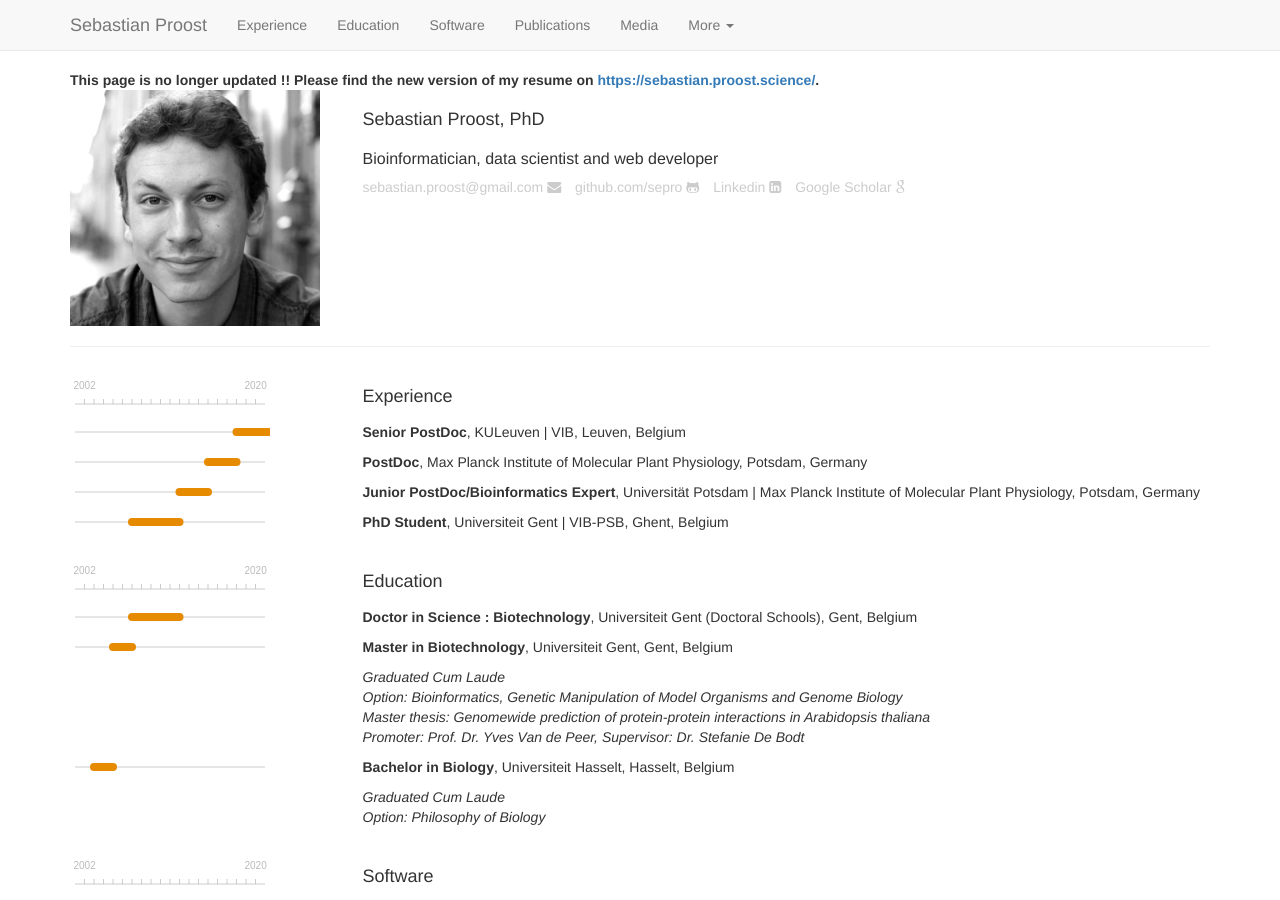
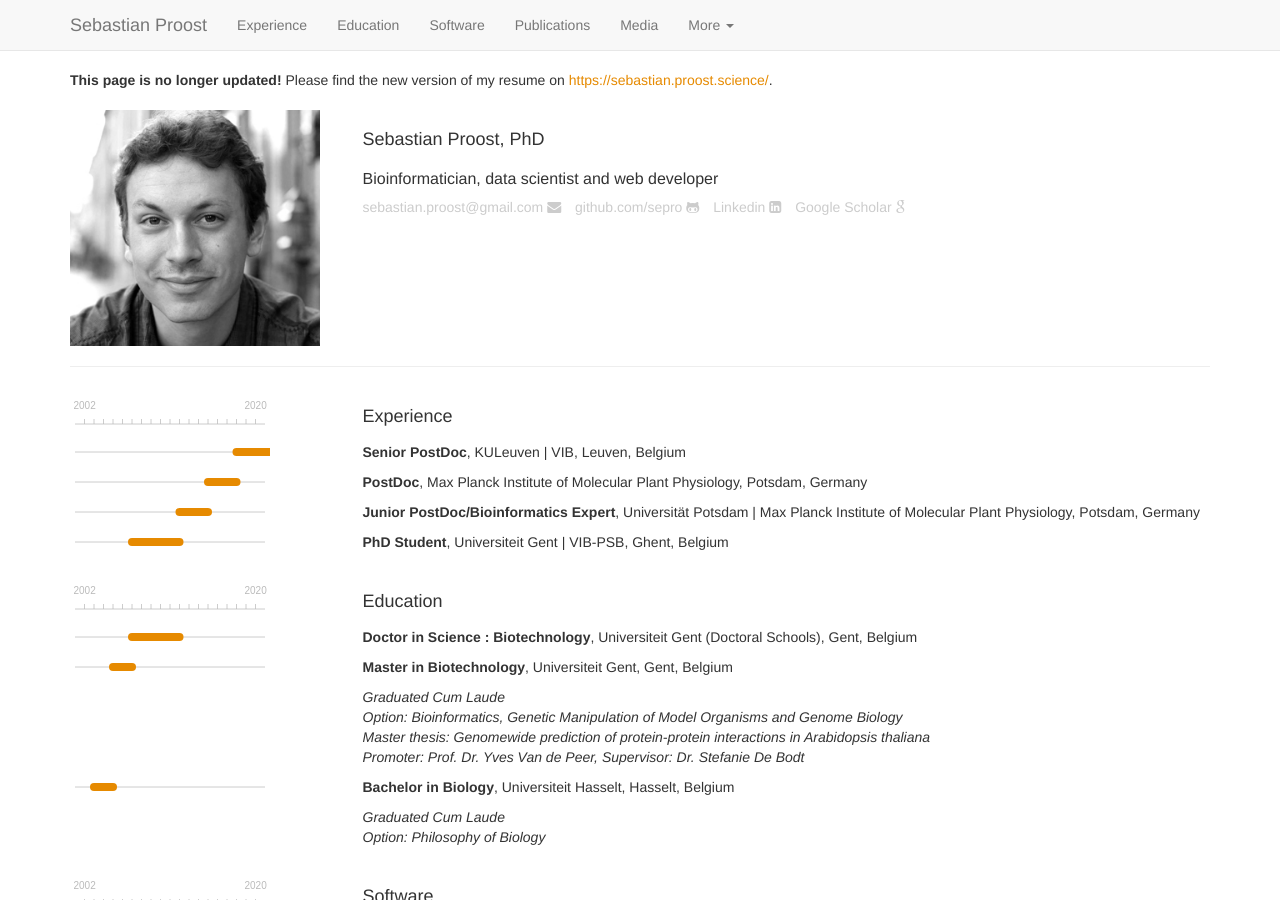
Before and after one commit to sepro/resume-pre2020, a Jekyll site: the page built from index.html, in a window 1280 px wide and 900 px high. Built offline with Jekyll 4.4.1, drawn with Linux system fonts in a browser that asks for light colours; Markdown is read by kramdown in place of the engine named in the settings.

Commit message:
small change

```diff
--- a/_layouts/default.html
+++ b/_layouts/default.html
@@ -49,7 +49,8 @@
       </div>
     </nav>
         <div class="container">
-		  <strong>This page is no longer updated !! Please find the new version of my resume on <a href="https://sebastian.proost.science/">https://sebastian.proost.science/</a>.</strong>
+
+		  <strong>This page is no longer updated!</strong> Please find the new version of my resume on <a href="https://sebastian.proost.science/"style="color: #e68a00;">https://sebastian.proost.science/</a>.<br /><br />
 
           {{ content }}
 
```
